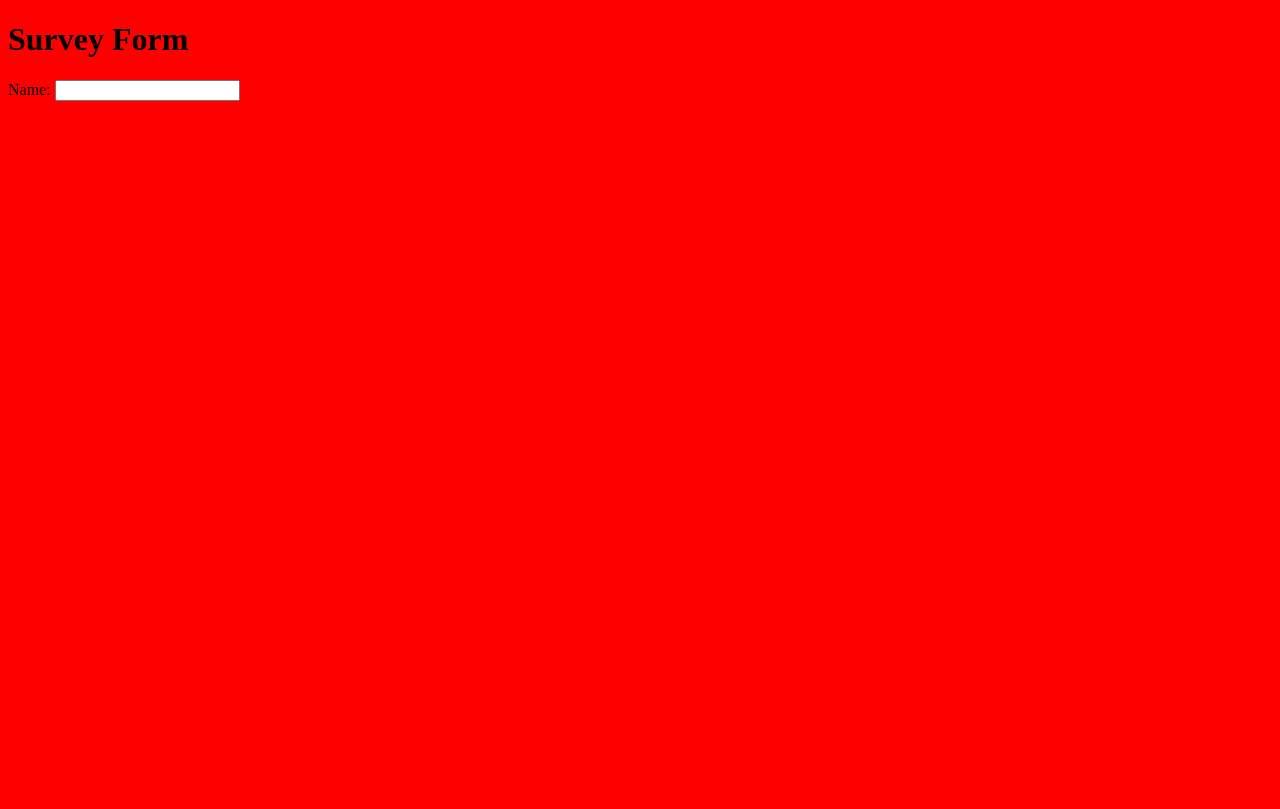
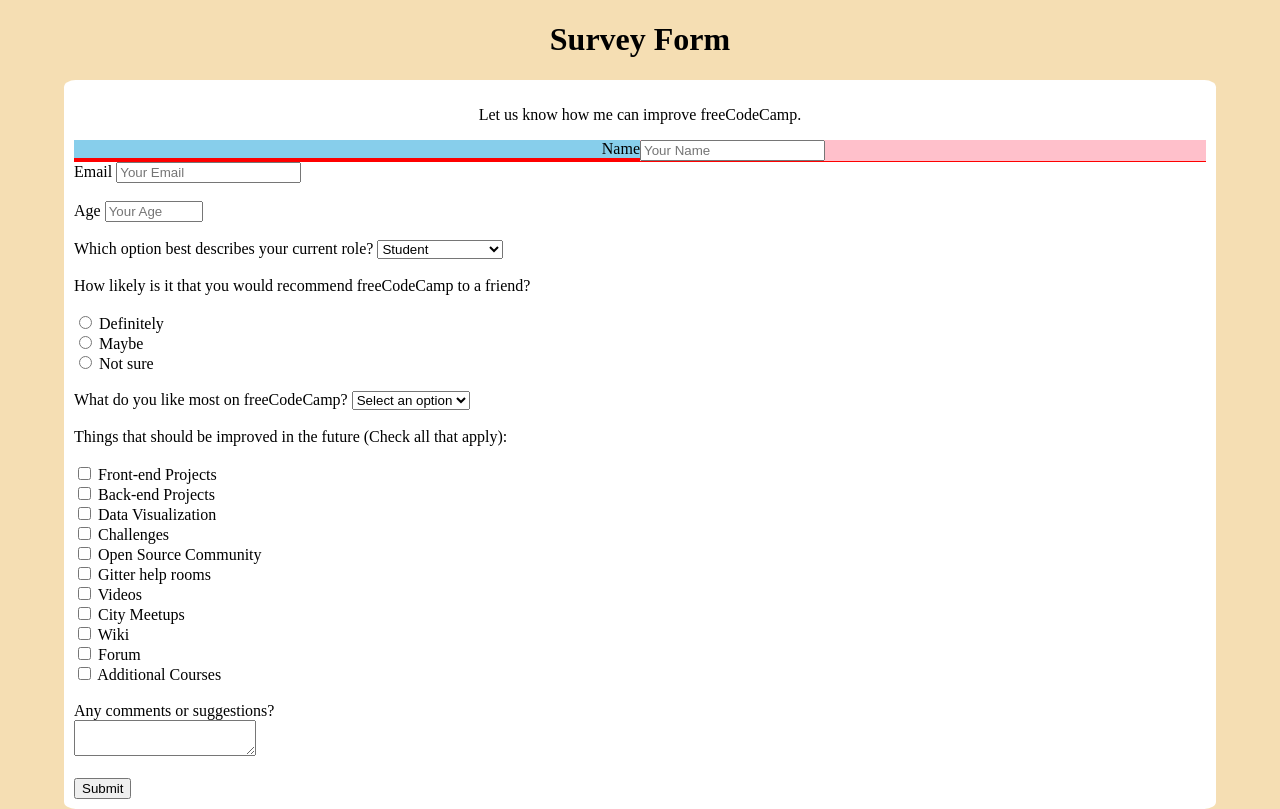
Before and after one commit to PatMan10/survey_form, a PHP site: page / in a window 1280 px wide. Before the commit the page ends 101 px from the top, so only its background shows below. Run offline with PHP 8.4, Linux system fonts and the light colour scheme.

Commit message:
all inputs added

```diff
--- a/css/styles.css
+++ b/css/styles.css
@@ -1,5 +1,54 @@
 html {
   height: 100%;
   width: 100%;
+  background-color: wheat;
+}
+
+.row {
+  width: 100%;
   background-color: red;
 }
+
+.col-l {
+  width: 50%;
+  background-color: skyblue;
+  display: inline-block;
+}
+
+.col-r {
+  width: 50%;
+  background-color: pink;
+  float: right;
+  display: inline-block;
+}
+
+#name-label {
+  float: right;
+}
+
+h1, p {
+  text-align: center;
+}
+
+body {
+  width: 90%;
+  margin: auto;
+}
+
+form {
+  background-color: white;
+  margin-bottom: 20px;
+  padding: 10px;
+  border-radius: 1%;
+}
+
+#number {
+  width: 90px;
+  margin: auto;
+}
+
+@media (min-width: 768) {
+  html {
+    background-color: red;
+  }
+}
--- a/page.html
+++ b/page.html
@@ -1,15 +1,131 @@
 <!DOCTYPE html>
 <html>
   <head>
+    <meta charset="UTF-8">
     <title>Survey Form</title>
     <link href="./css/styles.css" rel="stylesheet" type="text/css"/>
   </head>
 
   <body>
-    <h1>Survey Form</h1>
-    <form action="#">
-      <label>Name:</label>
-      <input type="text" />
+    <h1 id="title">Survey Form</h1>
+
+    <form id="survey-form" action="#">
+      <p id="description">Let us know how me can improve freeCodeCamp.</p>
+
+      <div class="row" >
+        <div class="col-l" >
+          <label id="name-label" for="name">
+            Name
+          </label>
+        </div>
+        <div class="col-r">
+          <input id="name" type="text" placeholder="Your Name" required />
+        </div>
+      </div>
+
+      <label id="email-label" for="email">
+        Email
+      </label>
+      <input id="email" type="email" placeholder="Your Email" required />
+      <br>
+      <br>
+
+      <label id="number-label" for="number">
+        Age
+      </label>
+      <input id="number" type="number" min="0" max="10" placeholder="Your Age" />
+      <br>
+      <br>
+
+      <label for="dropdown">
+        Which option best describes your current role?
+      </label>
+      <select id="dropdown">
+        <option value="student">Student</option>
+        <option value="full-time-job">Full Time Job</option>
+        <option value="full-time-learner">Full Time Learner</option>
+        <option value="no-say">Prefer not to say</option>
+        <option value="other">Other</option>
+      </select>
+      <br>
+      <br>
+
+      <label>
+        How likely is it that you would recommend freeCodeCamp to a friend?
+      </label>
+      <br>
+      <br>
+      <input id="definitely" value="definitely" name="recommend" type="radio">
+      <label for="definitely">Definitely</label>
+      <br>
+      <input id="maybe" value="maybe" name="recommend" type="radio">
+      <label for="maybe">Maybe</label>
+      <br>
+      <input id="not-sure" value="not-sure" name="recommend" type="radio">
+      <label for="not-sure">Not sure</label>
+      <br>
+      <br>
+
+      <label for="like-most">
+        What do you like most on freeCodeCamp?
+      </label>
+      <select id="like-most">
+        <option value="" disabled selected>Select an option</option>
+        <option value="challenges">Challenges</option>
+        <option value="projects">Projects</option>
+        <option value="community">Community</option>
+        <option value="open-source">Open Source</option>
+      </select>
+      <br>
+      <br>
+
+      <label>
+        Things that should be improved in the future (Check all that apply):
+      </label>
+      <br>
+      <br>
+      <input id="front-end-projects" type="checkbox" value="front-end-projects" />
+      <label for="front-end-projects">Front-end Projects</label>
+      <br>
+      <input id="back-end-projects" type="checkbox" value="back-end-projects" />
+      <label for="back-end-projects">Back-end Projects</label>
+      <br>
+      <input id="data-visualization" type="checkbox" value="data-visualization" />
+      <label for="data-visualization">Data Visualization</label>
+      <br>
+      <input id="challenges" type="checkbox" value="challenges" />
+      <label for="challenges">Challenges</label>
+      <br>
+      <input id="open-source-com" type="checkbox" value="open-source-com" />
+      <label for="open-source-com">Open Source Community</label>
+      <br>
+      <input id="gitter-help-rooms" type="checkbox" value="gitter-help-rooms" />
+      <label for="giiter-help-rooms">Gitter help rooms</label>
+      <br>
+      <input id="videos" type="checkbox" value="videos" />
+      <label for="videos">Videos</label>
+      <br>
+      <input id="city-meetups" type="checkbox" value="city-meetups" />
+      <label for="cite-meetups">City Meetups</label>
+      <br>
+      <input id="wiki" type="checkbox" value="wiki" />
+      <label for="wiki">Wiki</label>
+      <br>
+      <input id="forum" type="checkbox" value="forum" />
+      <label for="forum">Forum</label>
+      <br>
+      <input id="additional-courses" type="checkbox" value="additional-courses" />
+      <label for="additional-courses">Additional Courses</label>
+      <br>
+      <br>
+
+      <label for="comments">Any comments or suggestions?</label>
+      <br>
+      <textarea id="comments"> </textarea>
+      <br>
+      <br>
+
+      <button id="submit" type="submit">Submit</button>
     </form>
   </body>
 </html>
```
